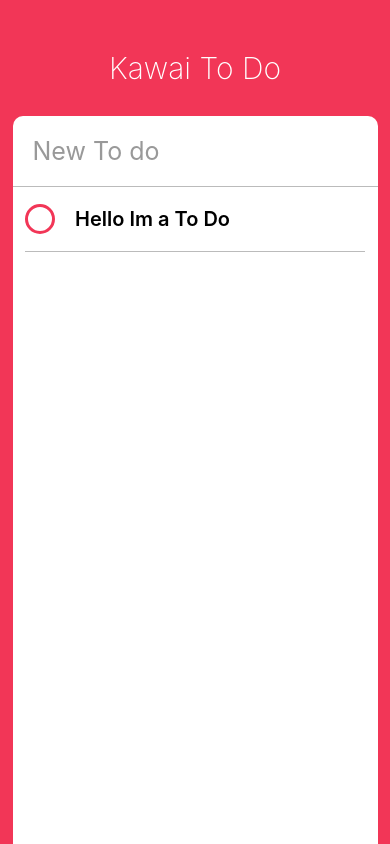
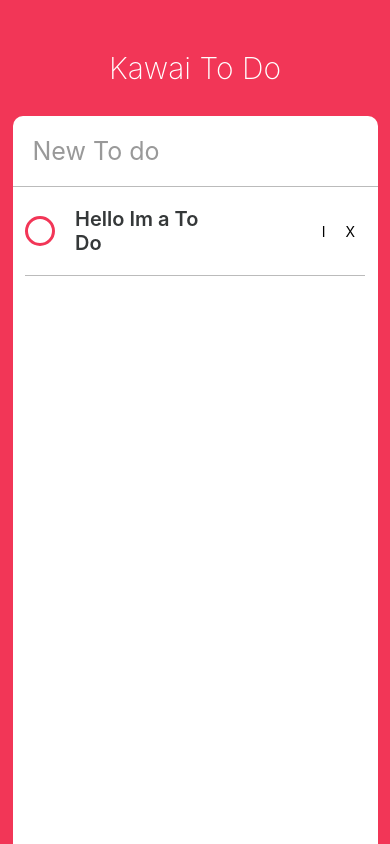
Before and after one commit to khseok1060/kawai-todo, a React Native app: screen / in a window 390 px wide. Built offline with nearby package versions, Linux system fonts and the light colour scheme.

Commit message:
Styling the To Do Component

```diff
--- a/ToDo.js
+++ b/ToDo.js
@@ -15,10 +15,11 @@
     isComleted: false
   };
   render() {
-    const { isCompleted } = this.state;
+    const { isCompleted, isEditing } = this.state;
 
     return (
       <View style={styles.container}>
+        <View style={styles.column}>
           <TouchableOpacity onPress={this._toggleComplete}>
             <View
               style={[
@@ -27,7 +28,37 @@
               ]}
             />
           </TouchableOpacity>
-        <Text style={styles.text}>Hello Im a To Do</Text>
+          <Text
+            style={[
+              styles.text,
+              isCompleted ? styles.completedText : styles.uncompletedText
+            ]}
+          >
+            Hello Im a To Do
+          </Text>
+        </View>
+        {isEditing ? (
+          <View style={styles.actions}>
+            <TouchableOpacity onPressOut={this._finishEditing}>
+              <View style={styles.actionContainer}>
+                <Text style={styles.actionText}>D</Text>
+              </View>
+            </TouchableOpacity>
+          </View>
+        ) : (
+          <View style={styles.actions}>
+            <TouchableOpacity onPressOut={this._startEditing}>
+              <View style={styles.actionContainer}>
+                <Text style={styles.actionText}>I</Text>
+              </View>
+            </TouchableOpacity>
+            <TouchableOpacity>
+              <View style={styles.actionContainer}>
+                <Text style={styles.actionText}>X</Text>
+              </View>
+            </TouchableOpacity>
+          </View>
+        )}
       </View>
     );
   }
@@ -39,6 +70,18 @@
       };
     });
   };
+
+  _startEditing = () => {
+    this.setState({
+      isEditing: true
+    });
+  };
+
+  _finishEditing = () => {
+    this.setState({
+      isEditing: false
+    });
+  };
 }
 
 const styles = StyleSheet.create({
@@ -47,7 +90,8 @@
     borderBottomColor: "#bbb",
     borderBottomWidth: StyleSheet.hairlineWidth,
     flexDirection: "row",
-    alignItems: "center"
+    alignItems: "center",
+    justifyContent: "space-between"
   },
   circle: {
     width: 30,
@@ -66,5 +110,25 @@
     fontWeight: "600",
     fontSize: 20,
     marginVertical: 20
+  },
+  completedText: {
+    color: "#bbb",
+    textDecorationLine: "line-through"
+  },
+  uncompletedText: {
+    color: "#353839"
+  },
+  column: {
+    flexDirection: "row",
+    alignItems: "center",
+    width: width / 2,
+    justifyContent: "space-between"
+  },
+  actions: {
+    flexDirection: "row"
+  },
+  actionContainer: {
+    marginVertical: 10,
+    marginHorizontal: 10
   }
 });
```
Lines whose indentation alone changed are shown as unchanged.
